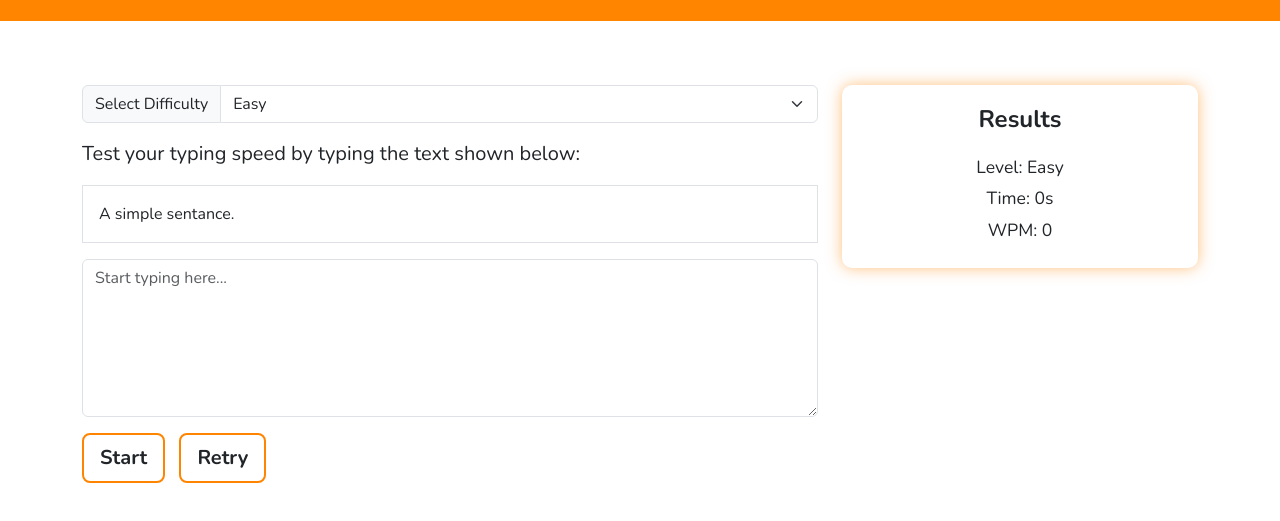
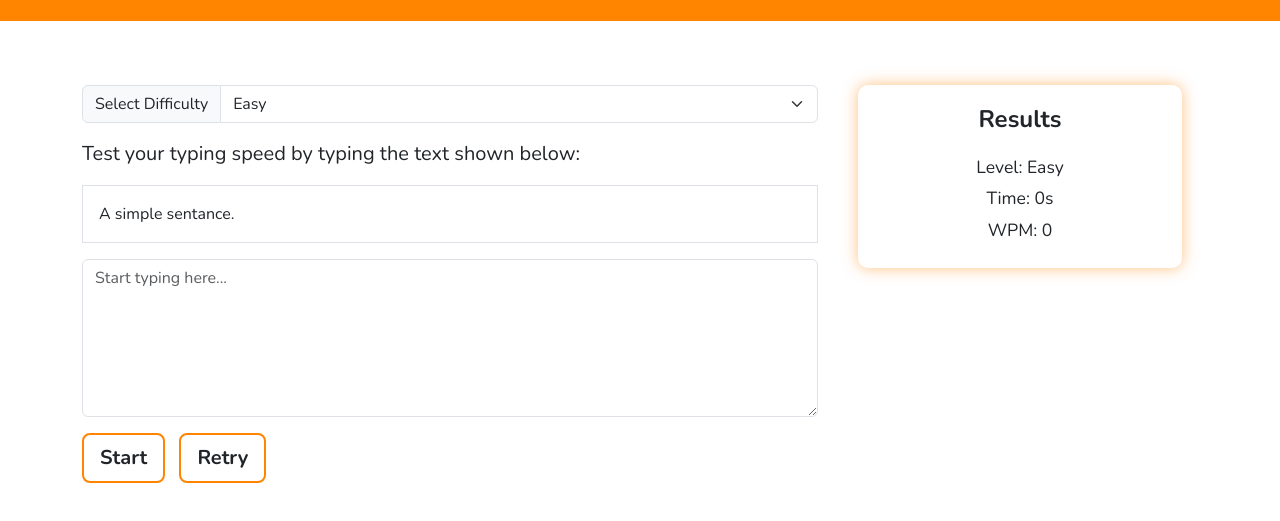
Before and after one commit to AJGreaves/typeracer-lesson-plan-repo, a plain HTML site: page index.html in a window 1280 px wide. Shown: the part 137-658 px from the top of the page. Drawn offline with nearby package versions, Linux system fonts and the light colour scheme.

```diff
--- a/index.html
+++ b/index.html
@@ -46,7 +46,7 @@
                 </section>
             </div>
             <div class="col-md-4">
-                <div id="results" class="text-center my-3">
+                <div id="results" class="text-center m-3">
                     <h2 class="card-title">Results</h5>
                     <p class="card-text">Level: <span id="level">Easy</span></p>
                     <p class="card-text">Time: <span id="time">0</span>s</p>
```
Also changed, not shown: assets/css/style.css (line endings or trailing spaces).
